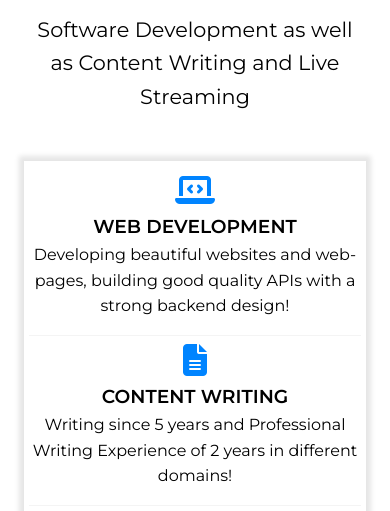
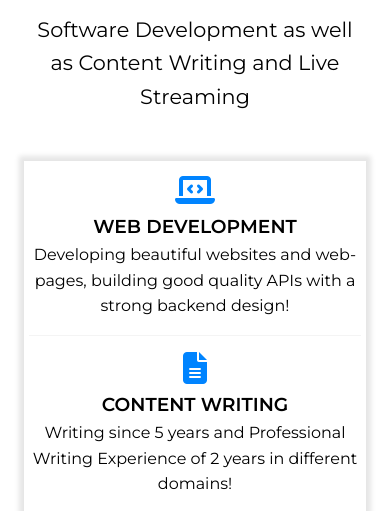
Before and after one commit to sreekeshiyer/portfolio-website, a website: page dist/index.html in a window 390 px wide. Shown: the part 259-770 px from the top of the page. Drawn offline with Linux system fonts and the light colour scheme.

Commit message:
Responsive changes

```diff
--- a/scss/_media.scss
+++ b/scss/_media.scss
@@ -46,15 +46,19 @@
 
     // Stack Grid Columns
     #home-a .specials,
+    #home-b .process {
+        padding: 0.8rem 0.3rem;
+        margin-bottom: 0.3rem;
+    }
+
+    #home-a .specials,
     #home-b .stats,
     #home-c .process,
     #about-d .testimonials,
     #contact-b .contact-info,
     .items {
-        padding: 0.8rem 0.3rem;
-        margin-bottom: 0.3rem;
         grid-template-columns: 1fr;
-        grid-gap: 0.5rem;
+
         box-shadow: 0px 0px 5px 5px rgba(0, 0, 0, 0.1);
     }
 
```
Also changed, not shown: dist/css/main.css.
